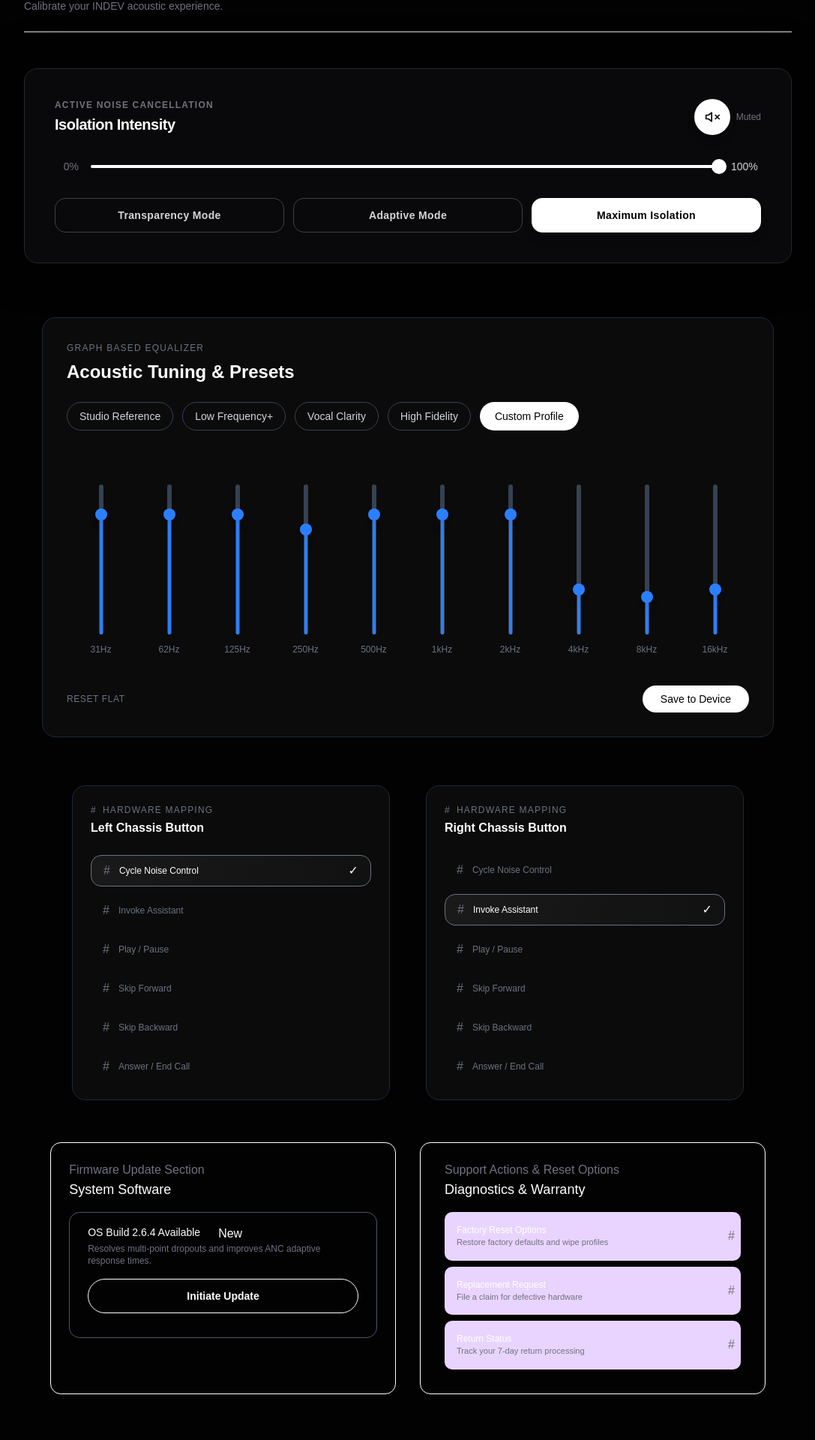
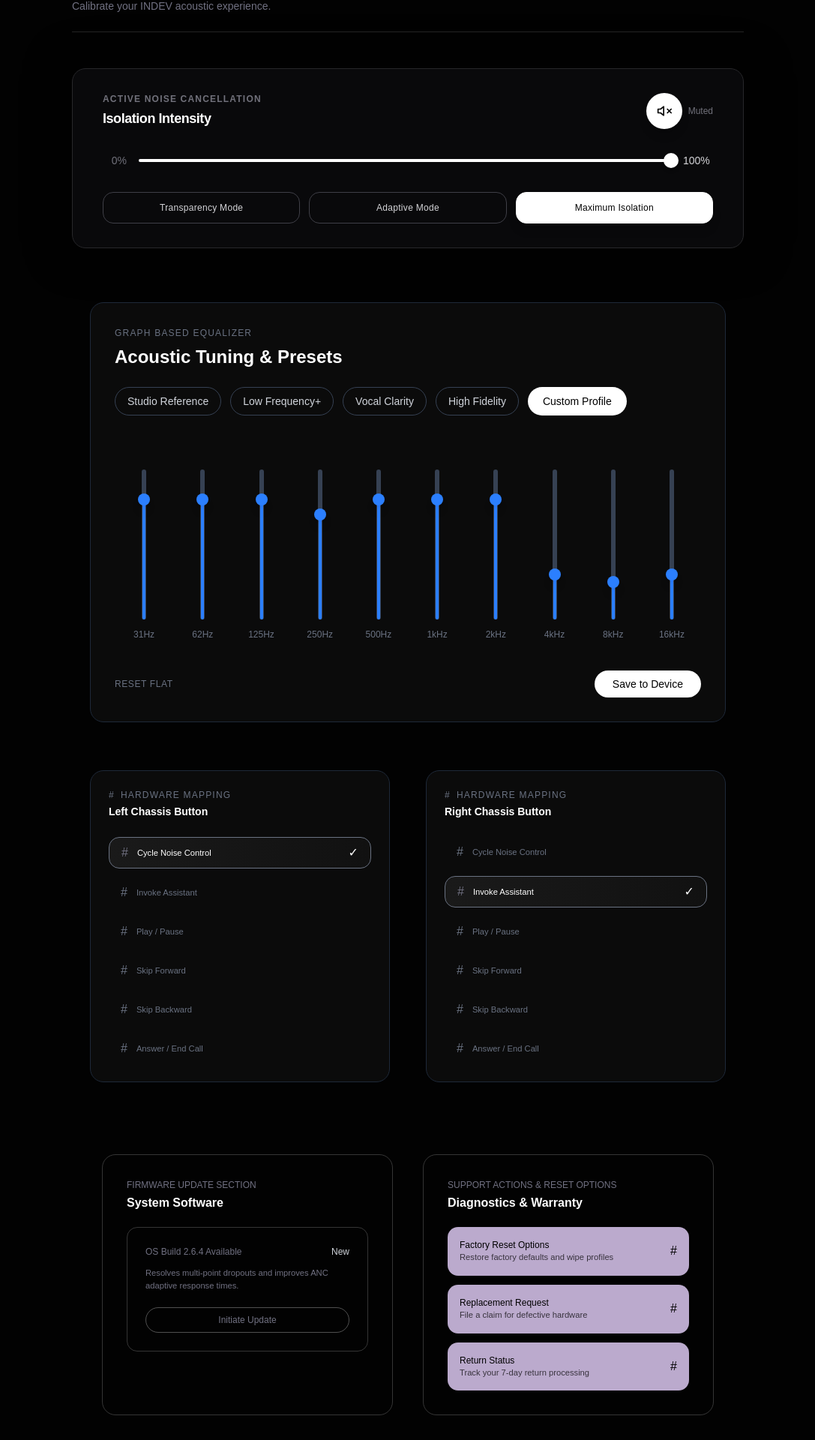
Before and after one commit to muskan-2610/product-showcase, a React (Vite) app: page /controls in a window 1280 px wide. Shown: the part 206-2126 px from the top of the page at 75% size, without its empty margins (96-1183 px from the left). Built offline with nearby package versions, Linux system fonts and the light colour scheme.

Commit message:
improve responsiveness and refine UI  in control panel, buy pages

```diff
--- a/src/components/controlPanel.jsx
+++ b/src/components/controlPanel.jsx
@@ -63,17 +63,17 @@ export default function ContrlPanel() {
     const [rightSelected, setRightSelected] = useState(1);
 
     return (
-        <section className=" py-40   max-w-5xl mx-auto  ">
+        <section className=" py-40  mx-8 max-w-4xl mx-auto  ">
 
             <h2 className="text-3xl font-semibold mb-2 textwhite">Hardware Controls </h2>
             <p className="text-sm mb-6">Calibrate your INDEV acoustic experience. </p>
-            <hr />
+            <hr className="opacity-15" />
 
             {/* sound */}
             <div className="  my-12 flex justify-center ">
 
                 <div
-                    className="w-full max-w-5xl rounded-2xl border border-zinc-800 bg-zinc-950 px-10 py-10"
+                    className="w-full max-w-5xl rounded-2xl border border-zinc-800 bg-zinc-950 px-10 py-8"
                     style={{ boxShadow: "0 0 60px rgba(0,0,0,0.8)" }}
                 >
 
@@ -82,7 +82,7 @@ export default function ContrlPanel() {
                             <p className="text-xs font-semibold tracking-widest text-zinc-500 uppercase mb-1">
                                 Active Noise Cancellation
                             </p>
-                            <h2 className="text-xl font-bold text-white tracking-tight">
+                            <h2 className="text-lg font-bold text-white tracking-tight">
                                 Isolation Intensity
                             </h2>
                         </div>
@@ -198,9 +198,8 @@ export default function ContrlPanel() {
                             <button
                                 key={id}
                                 onClick={() => handleModeChange(id)}
-                                className={`py-3 px-4 rounded-xl text-sm font-semibold tracking-wide transition-all duration-200 border
-${mode === id
-                                        ? "bg-white text-black border-white shadow-lg"
+                                className={`py-3 px-4 rounded-xl text-xs font-medium tracking-wide transition-all duration-200 border
+                                    ${mode === id ? "bg-white text-black border-white shadow-lg"
                                         : "bg-transparent text-zinc-300 border-zinc-700 hover:border-zinc-500 hover:text-white"
                                     }`}
                             >
@@ -302,7 +301,7 @@ ${mode === id
                         <p className="text-xs text-gray-500 tracking-widest uppercase flex items-center gap-2 mb-1">
                             <span>#</span> HARDWARE MAPPING
                         </p>
-                        <h2 className="text-white text-md font-semibold mb-6">
+                        <h2 className="text-white text-sm font-semibold mb-6">
                             Left Chassis Button
                         </h2>
 
@@ -320,7 +319,7 @@ ${mode === id
                                     >
                                         <div className="flex items-center gap-3">
                                             <span>#</span>
-                                            <span className={`text-xs ${active ? "text-white" : ""}`}>
+                                            <span className={`text-[0.7rem] ${active ? "text-white" : ""}`}>
                                                 {item}
                                             </span>
                                         </div>
@@ -337,7 +336,7 @@ ${mode === id
                         <p className="text-xs text-gray-500 tracking-widest uppercase flex items-center gap-2 mb-1">
                             <span>#</span> HARDWARE MAPPING
                         </p>
-                        <h2 className="text-white text-md font-semibold mb-6">
+                        <h2 className="text-white text-sm font-semibold mb-6">
                             Right Chassis Button
                         </h2>
 
@@ -355,7 +354,7 @@ ${mode === id
                                     >
                                         <div className="flex items-center gap-3">
                                             <span>#</span>
-                                            <span className={`text-xs ${active ? "text-white" : ""}`}>
+                                            <span className={`text-[0.7rem] ${active ? "text-white" : ""}`}>
                                                 {item}
                                             </span>
                                         </div>
@@ -370,11 +369,11 @@ ${mode === id
                 </div>
             </div>
 
-            {/* 5 */}
-            <div className="flex justify-center  flex-col-2 gap-8  max-w-5xl mx-auto">
+            {/* 5
+            <div className=" justify-center  grid grid-cols-1 md:grid-cols-2 gap-6 md:gap-10   max-w-5xl mx-auto sm:p-6 md:p-10">
                 <div className="  border border-white rounded-xl p-6 w-[45%] ">
-                    <p>Firmware Update Section</p>
-                    <h4 className="font-medium text-lg textwhite">System Software </h4>
+                    <p className="text-xs uppercase mb-1.5">Firmware Update Section</p>
+                    <h4 className="font-medium text-md textwhite">System Software </h4>
 
                     <div className="border border-gray-600 rounded-xl p-4 my-4 px-6 ">
                         <div className="flex  gap-6">
@@ -389,11 +388,11 @@ ${mode === id
                 </div>
 
                 {/*  */}
-                <div className="  border border-white rounded-xl p-6 px-8 w-[45%]">
-                    <p>Support Actions & Reset Options</p>
-                    <h4 className="font-medium text-lg textwhite">Diagnostics & Warranty</h4>
+            {/* <div className="  border border-white rounded-xl p-6 px-8 w-[45%]">
+                    <p className="text-xs uppercase mb-1.5">Support Actions & Reset Options</p>
+                    <h4 className="font-medium text-md textwhite">Diagnostics & Warranty</h4>
                     {/* a */}
-                    <div className="bg-purple-200  rounded-lg my-2  mt-4 flex p-2 items-center justify-between ">
+            {/* <div className="bg-purple-200  rounded-lg my-2  mt-4 flex p-2 items-center justify-between ">
                         <div className="p-2  ">
                             <p className="text-xs font-medium textwhite"> Factory Reset Options </p>
                             <p className="text-[0.69rem]"> Restore factory defaults and wipe profiles</p>
@@ -402,25 +401,207 @@ ${mode === id
                     </div>
 
                     {/* b */}
-                    <div className="bg-purple-200  rounded-lg my-2 flex  p-2  items-center justify-between ">
+            {/* <div className="bg-purple-200  rounded-lg my-2 flex  p-2  items-center justify-between ">
                         <div className="p-2  ">
                             <p className="text-xs font-medium textwhite">Replacement Request </p>
                             <p className="text-[0.69rem]"> File a claim for defective hardware </p>
                         </div>
                         <div> # </div>
-                    </div>
+                    </div> */}
 
-                    {/* c */}
+            {/* c
                     <div className="bg-purple-200  rounded-lg my-2 flex  p-2 items-center justify-between ">
                         <div className="p-2  ">
                             <p className="text-xs font-medium textwhite"> Return Status </p>
                             <p className="text-[0.69rem]"> Track your 7-day return processing </p>
                         </div>
                         <div> # </div>
+                    </div> */}
+            {/*
+                </div>
+            </div> */}
+
+
+
+
+
+
+            {/* 5 */}
+
+
+            <div className="  flex items-center justify-center p-4  sm:p-6 md:p-10">
+
+                {/* GRID CONTAINER */}
+                <div className=" grid grid-cols-1 md:grid-cols-2 gap-6 md:gap-10 ">
+
+                    {/* LEFT CARD */}
+                    <div className="border border-white/20 rounded-2xl p-5 sm:p-6 md:p-8">
+
+                        <p className=" text-xs uppercase ">
+                            Firmware Update Section
+                        </p>
+
+                        <h2 className="text-md  font-semibold mt-1  text-white">
+                            System Software
+                        </h2>
+
+                        {/* Inner Box */}
+                        <div className="mt-5 border border-white/20 rounded-xl p-4 sm:p-5 md:p-6">
+
+                            <div className="flex flex-col sm:flex-row sm:items-center sm:justify-between gap-2">
+                                <h3 className="text-xs font-medium">
+                                    OS Build 2.6.4 Available
+                                </h3>
+                                <span className="text-xs text-gray-300">New</span>
+                            </div>
+
+                            <p className="text-[0.7rem] mt-3">
+                                Resolves multi-point dropouts and improves ANC adaptive response times.
+                            </p>
+
+                            <button className="mt-5 w-full text-xs py-2 border border-white/30 rounded-full hover:bg-white hover:text-black transition">
+                                Initiate Update
+                            </button>
+
+                        </div>
+                    </div>
+
+                    {/* RIGHT CARD */}
+                    <div className="border border-white/20 rounded-2xl p-5 sm:p-6 md:p-8">
+
+                        <p className="  text-xs uppercase">
+                            Support Actions & Reset Options
+                        </p>
+
+                        <h2 className="text-md  font-semibold mt-1  text-white">
+                            Diagnostics & Warranty
+                        </h2>
+
+                        {/* OPTIONS */}
+                        <div className="mt-5 space-y-3">
+
+                            {[
+                                "Factory Reset Options",
+                                "Replacement Request",
+                                "Return Status",
+                            ].map((item, i) => (
+                                <div
+                                    key={i}
+                                    className="bg-purple-200/80 text-black rounded-xl p-4 flex items-center justify-between"
+                                >
+                                    <div>
+                                        <p className="font-medium text-xs">
+                                            {item}
+                                        </p>
+                                        <p className="text-[0.7rem] opacity-70">
+                                            {i === 0 && "Restore factory defaults and wipe profiles"}
+                                            {i === 1 && "File a claim for defective hardware"}
+                                            {i === 2 && "Track your 7-day return processing"}
+                                        </p>
+                                    </div>
+
+                                    <span className="text-md">#</span>
+                                </div>
+                            ))}
+
+                        </div>
                     </div>
 
                 </div>
             </div>
+
+
+
+
+
+
+
+
         </section>
     );
 }
+
+// export default function FirmwareUI() {
+//     return (
+//         <div className="min-h-screen bg-black text-white flex items-center justify-center p-4 sm:p-6 md:p-10">
+
+//             {/* GRID CONTAINER */}
+//             <div className="w-full max-w-7xl grid grid-cols-1 md:grid-cols-2 gap-6 md:gap-10">
+
+//                 {/* LEFT CARD */}
+//                 <div className="border border-white/20 rounded-2xl p-5 sm:p-6 md:p-8">
+
+//                     <p className="text-gray-400 text-sm sm:text-base">
+//                         Firmware Update Section
+//                     </p>
+
+//                     <h2 className="text-lg sm:text-xl md:text-2xl font-semibold mt-1">
+//                         System Software
+//                     </h2>
+
+//                     {/* Inner Box */}
+//                     <div className="mt-5 border border-white/20 rounded-xl p-4 sm:p-5 md:p-6">
+
+//                         <div className="flex flex-col sm:flex-row sm:items-center sm:justify-between gap-2">
+//                             <h3 className="text-sm sm:text-base md:text-lg font-medium">
+//                                 OS Build 2.6.4 Available
+//                             </h3>
+//                             <span className="text-sm text-gray-300">New</span>
+//                         </div>
+
+//                         <p className="text-gray-400 text-xs sm:text-sm mt-2">
+//                             Resolves multi-point dropouts and improves ANC adaptive response times.
+//                         </p>
+
+//                         <button className="mt-5 w-full sm:w-auto px-6 py-2 border border-white/30 rounded-full hover:bg-white hover:text-black transition">
+//                             Initiate Update
+//                         </button>
+
+//                     </div>
+//                 </div>
+
+//                 {/* RIGHT CARD */}
+//                 <div className="border border-white/20 rounded-2xl p-5 sm:p-6 md:p-8">
+
+//                     <p className="text-gray-400 text-sm sm:text-base">
+//                         Support Actions & Reset Options
+//                     </p>
+
+//                     <h2 className="text-lg sm:text-xl md:text-2xl font-semibold mt-1">
+//                         Diagnostics & Warranty
+//                     </h2>
+
+//                     {/* OPTIONS */}
+//                     <div className="mt-5 space-y-3">
+
+//                         {[
+//                             "Factory Reset Options",
+//                             "Replacement Request",
+//                             "Return Status",
+//                         ].map((item, i) => (
+//                             <div
+//                                 key={i}
+//                                 className="bg-purple-200/80 text-black rounded-xl p-4 sm:p-5 flex items-center justify-between"
+//                             >
+//                                 <div>
+//                                     <p className="font-medium text-sm sm:text-base">
+//                                         {item}
+//                                     </p>
+//                                     <p className="text-xs sm:text-sm opacity-70">
+//                                         {i === 0 && "Restore factory defaults and wipe profiles"}
+//                                         {i === 1 && "File a claim for defective hardware"}
+//                                         {i === 2 && "Track your 7-day return processing"}
+//                                     </p>
+//                                 </div>
+
+//                                 <span className="text-lg">#</span>
+//                             </div>
+//                         ))}
+
+//                     </div>
+//                 </div>
+
+//             </div>
+//         </div>
+//     );
+// }
```
Also changed, not shown: src/components/buypage.jsx (+27 -23 lines).
